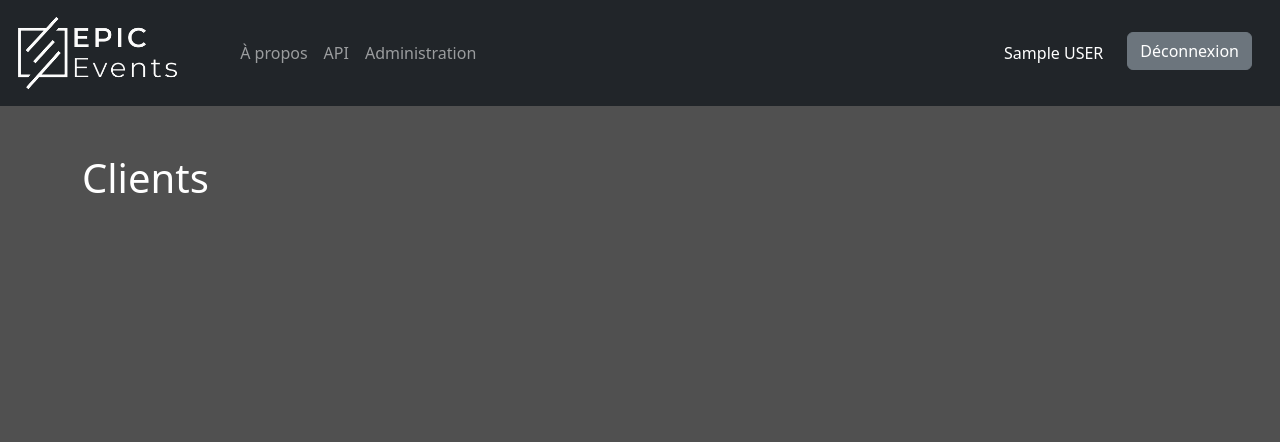
After one commit to romansainthilaire/epic_events_crm, a Django app: page /clients/ in a window 1280 px wide. The commit adds this page. Shown: the top 442 px of the page. Run offline with Django 4.2, Linux system fonts and the light colour scheme; the visitor is signed in with stand-in values (Sample User, id 1); some libraries are stand-ins or nearby versions.

Commit message:
client list

```diff
--- /dev/null
+++ b/events/templates/events/client/client_list.html
@@ -0,0 +1,11 @@
+{% extends "base.html" %}
+
+{% block title %}Epic Events | Clients{% endblock title %}
+
+{% block content %}
+
+<h1 class="text-white mb-4">Clients</h1>
+
+
+
+{% endblock content %}
--- a/events/urls.py
+++ b/events/urls.py
@@ -6,5 +6,6 @@ urlpatterns = [
 
     path("", views.about, name="about"),
     path("api/documentation/", views.api_doc, name="api_doc"),
+    path("clients/", views.client_list, name="client_list"),
 
 ]
--- a/events/views.py
+++ b/events/views.py
@@ -1,4 +1,5 @@
 from django.shortcuts import render
+from django.contrib.auth.decorators import login_required
 
 
 def about(request):
@@ -7,3 +8,8 @@ def about(request):
 
 def api_doc(request):
     return render(request, "events/api_doc.html")
+
+
+@login_required
+def client_list(request):
+    return render(request, "events/client/client_list.html")
--- a/templates/base.html
+++ b/templates/base.html
@@ -60,7 +60,7 @@
                         </li>
                         {% elif user|has_group:"vente" or user|has_group:"support" %}
                         <li class="nav-item">
-                            <a class="nav-link" href="#">Clients</a>
+                            <a class="nav-link" href="{% url 'client_list' %}">Clients</a>
                         </li>
                         <li class="nav-item">
                             <a class="nav-link" href="#">Contrats</a>
```
